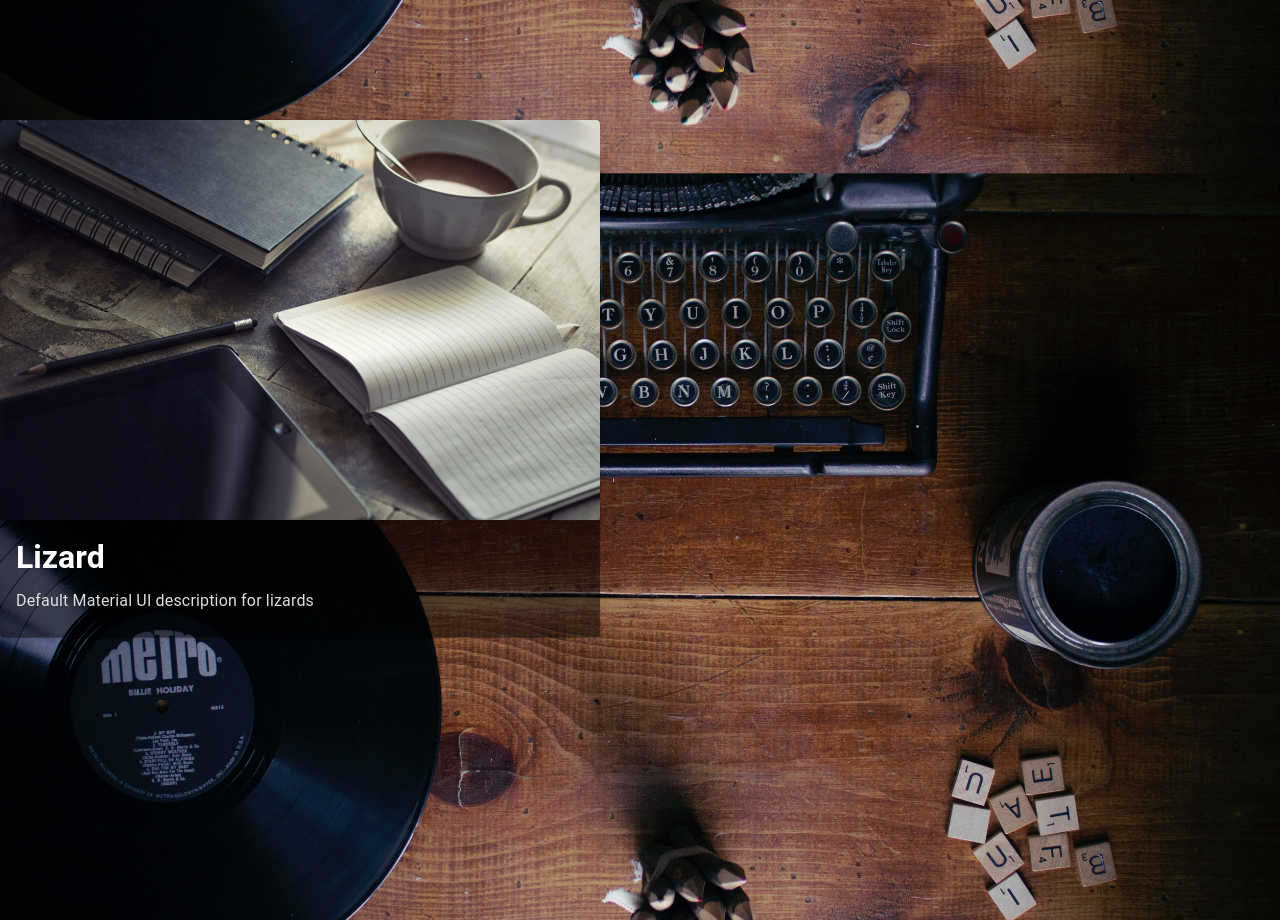
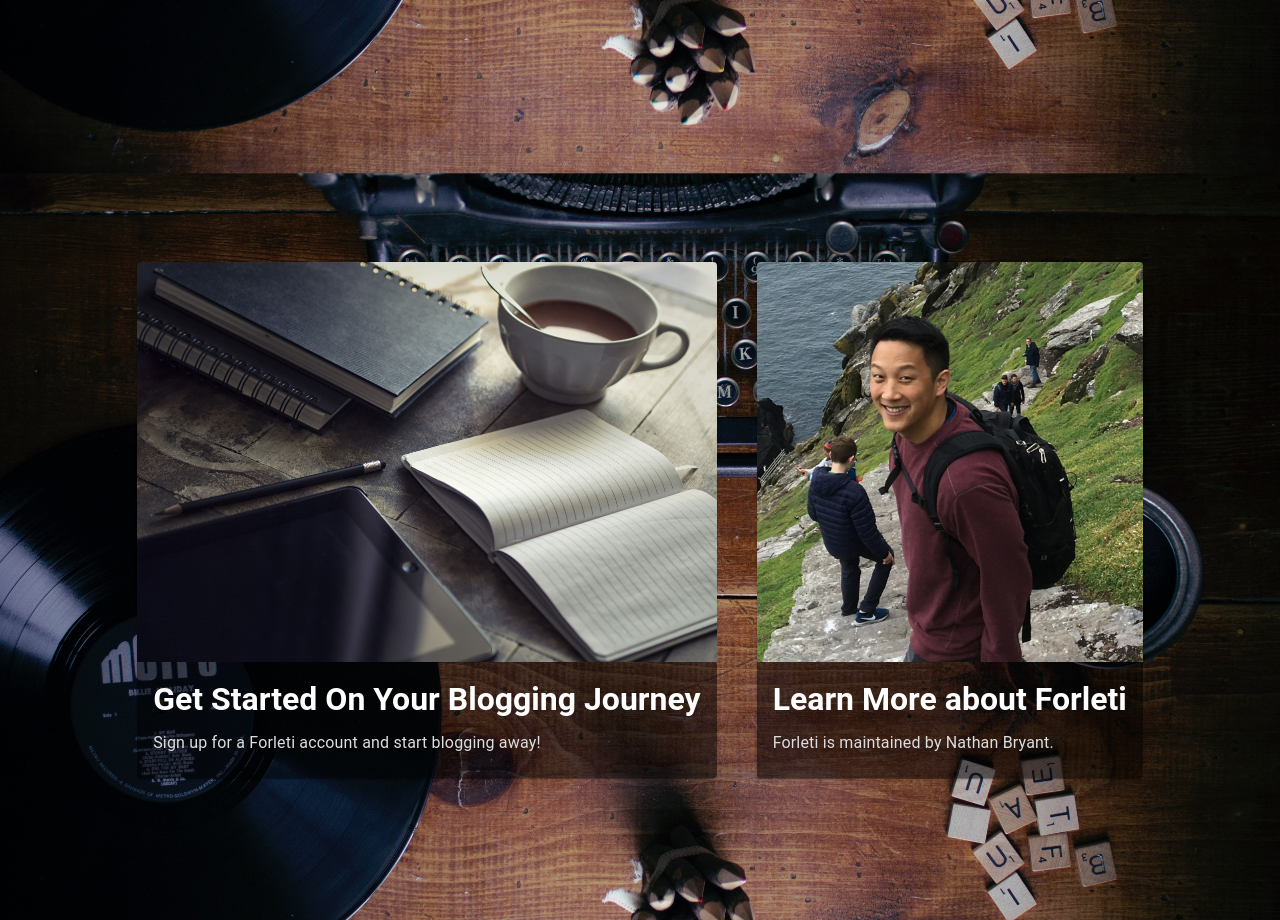
Before and after one commit to nbry/forleti-fe, a React (Create React App) app: page / in a window 1280 px wide. Shown: the part 680-1600 px from the top of the page. Built offline with nearby package versions, Linux system fonts and the light colour scheme.

Commit message:
Set static cards for landing pages and adjust styling

```diff
--- a/src/components/ImageCard.js
+++ b/src/components/ImageCard.js
@@ -5,19 +5,19 @@
 import Typography from "@material-ui/core/Typography";
 import styled from "styled-components";
 
-function ImageCard() {
+function ImageCard({ cardInfo }) {
   return (
     <StyledCard>
       <StyledCardMedia
-        image={process.env.PUBLIC_URL + "/assets/blog.jpg"}
+        image={cardInfo.imageUrl}
         title="Contemplative Reptile"
       />
       <CardContent>
         <StyledTitle gutterBottom variant="h5" component="h2">
-          Lizard
+          {cardInfo.title}
         </StyledTitle>
         <StyledDescription variant="body2" component="p">
-          Default Material UI description for lizards
+          {cardInfo.description}
         </StyledDescription>
       </CardContent>
     </StyledCard>
@@ -28,7 +28,8 @@
 
 //STYLES:
 const StyledCard = styled(Card)`
-  max-width: 600px;
+  max-width: 50%;
+  margin: 20px;
   background: rgb(0, 0, 0, 0.5);
 `;
 
--- a/src/components/LandingPageInfo.js
+++ b/src/components/LandingPageInfo.js
@@ -2,11 +2,14 @@
 import styled from "styled-components";
 
 import ImageCard from "./ImageCard";
+import cards from "./static/LandingPageCards";
 
 function LandingPageInfo() {
   return (
     <OuterWrapper>
-      <ImageCard />
+      {cards.map((card) => (
+        <ImageCard key={card.title} cardInfo={card} />
+      ))}
     </OuterWrapper>
   );
 }
@@ -16,4 +19,7 @@
 //Styles
 const OuterWrapper = styled.div`
   height: 100vh;
+  display: flex;
+  justify-content: center;
+  align-items: center;
 `;
--- /dev/null
+++ b/src/components/static/LandingPageCards.js
@@ -0,0 +1,16 @@
+const cards = [
+  {
+    title: "Get Started On Your Blogging Journey",
+    description: "Sign up for a Forleti account and start blogging away!",
+    imageUrl: process.env.PUBLIC_URL + "/assets/blog.jpg",
+    time: 1500,
+  },
+  {
+    title: "Learn More about Forleti",
+    description: "Forleti is maintained by Nathan Bryant.",
+    imageUrl: process.env.PUBLIC_URL + "/assets/me.jpg",
+    time: 1500,
+  },
+];
+
+export default cards;
```
Also changed, not shown: public/assets/me.jpg (added).
